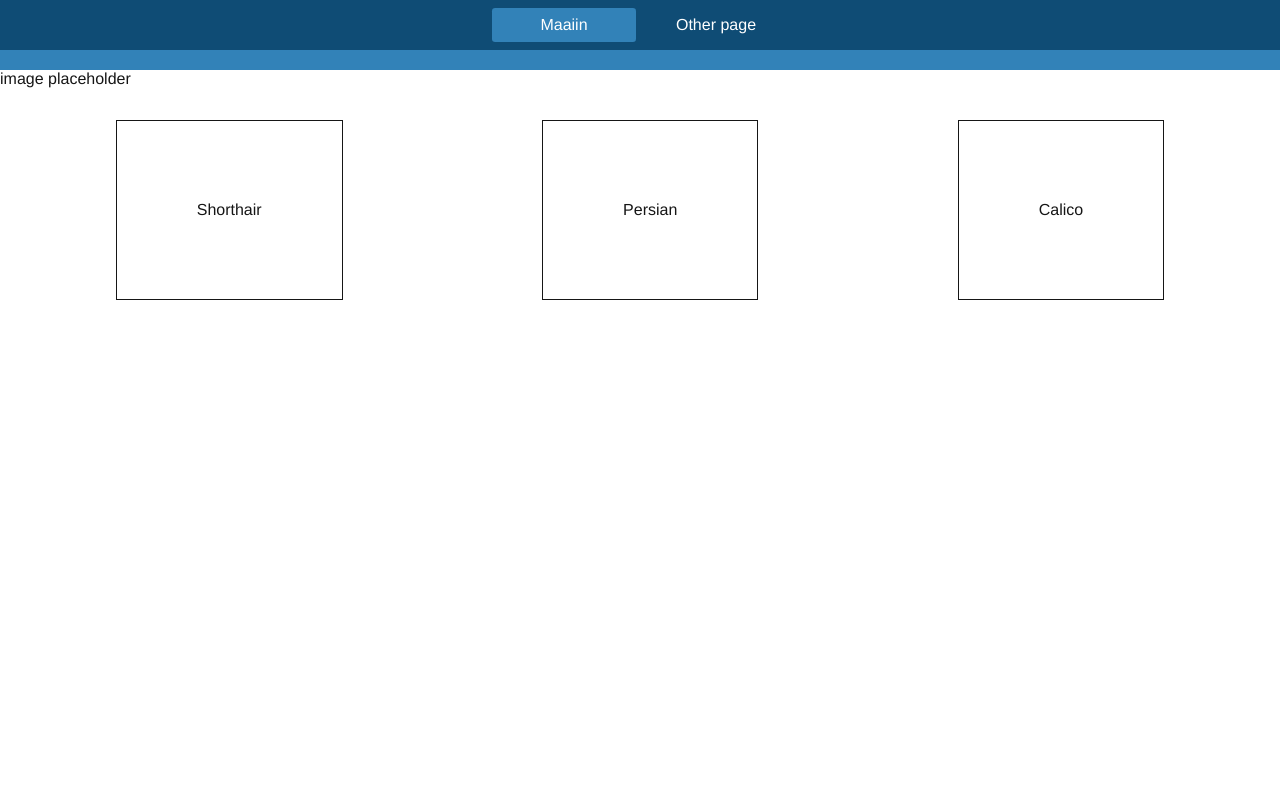
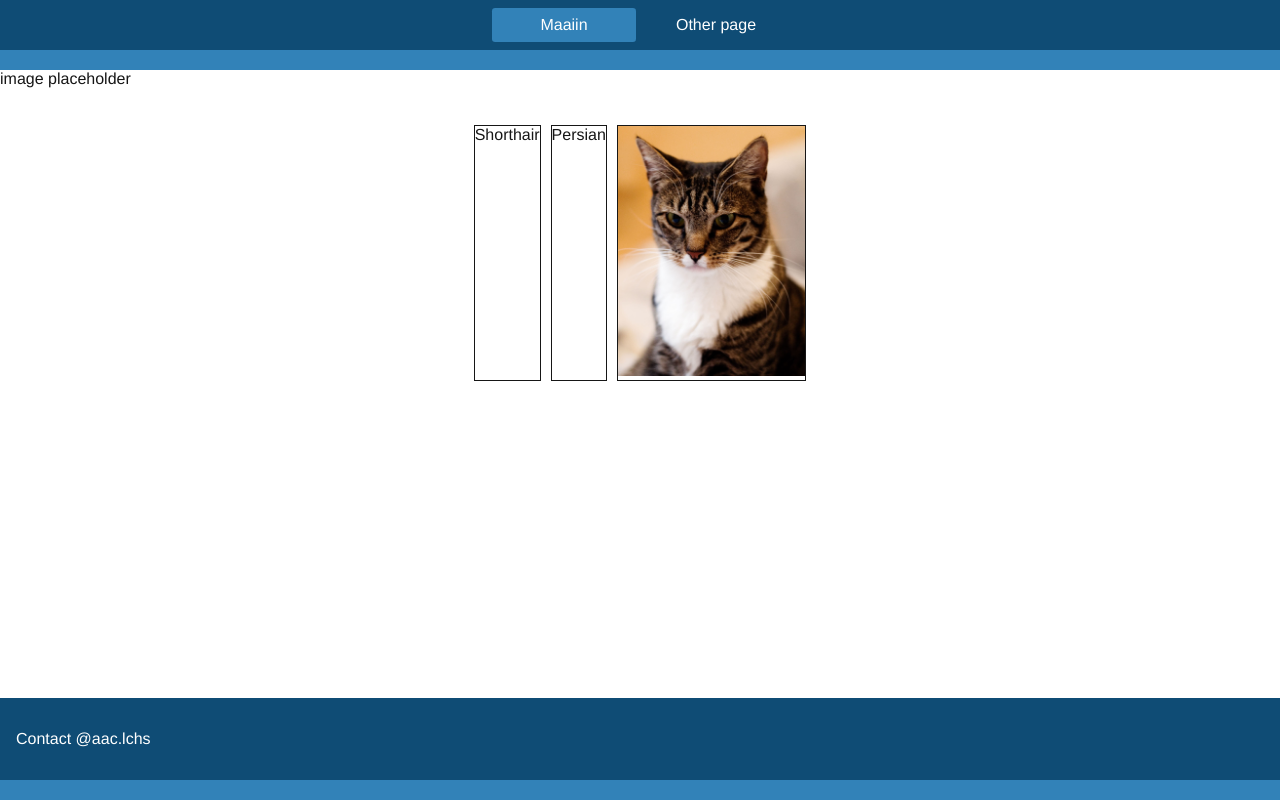
Before and after one commit to sandyd08/cps-webproj-sandy, a website: page index.html in a window 1280 px wide. Drawn offline with Linux system fonts and the light colour scheme.

Commit message:
images n stuff

```diff
--- a/index.html
+++ b/index.html
@@ -22,6 +22,9 @@
   <div class="parent">
     <div class="child">Shorthair</div>
     <div class="child">Persian</div>
-    <div class="child">Calico</div>
+    <div class="child"><img src="Images/American_Shorthair.jpg" height="250" width="auto"></div>
+  </div>
+  <div class="footer">
+    <p>Contact @aac.lchs</p>
   </div>
 </html>
--- a/styles.css
+++ b/styles.css
@@ -64,16 +64,30 @@ h1 {
 
 .parent {
   display: flex;
-  justify-content: center;
   flex-direction: row;
   flex-wrap: wrap;
-  align-items: center;
-  gap: 2rem;
+  justify-content: center;
   padding: 2rem;
 }
 
 .child {
   border: solid 0.5px var(--black-color);
-  padding: 5rem;
-  margin: auto;
+  margin: 5px
 }
+
+.child:hover {
+  background-color: var(--primary-color);
+}
+
+.footer {
+  display: flex;
+  padding: 1rem;
+  flex: row;
+  background-color: var(--secondary-color);
+  border-bottom: solid 20px var(--primary-color);
+  color: white;
+  width: 100%;
+  text-align: center;
+  position: absolute;
+  bottom: 0px;
+}
```
Also changed, not shown: Images/American_Shorthair.jpg (added), Images/NationalGeographic_2572187_16x9.avif (added).
